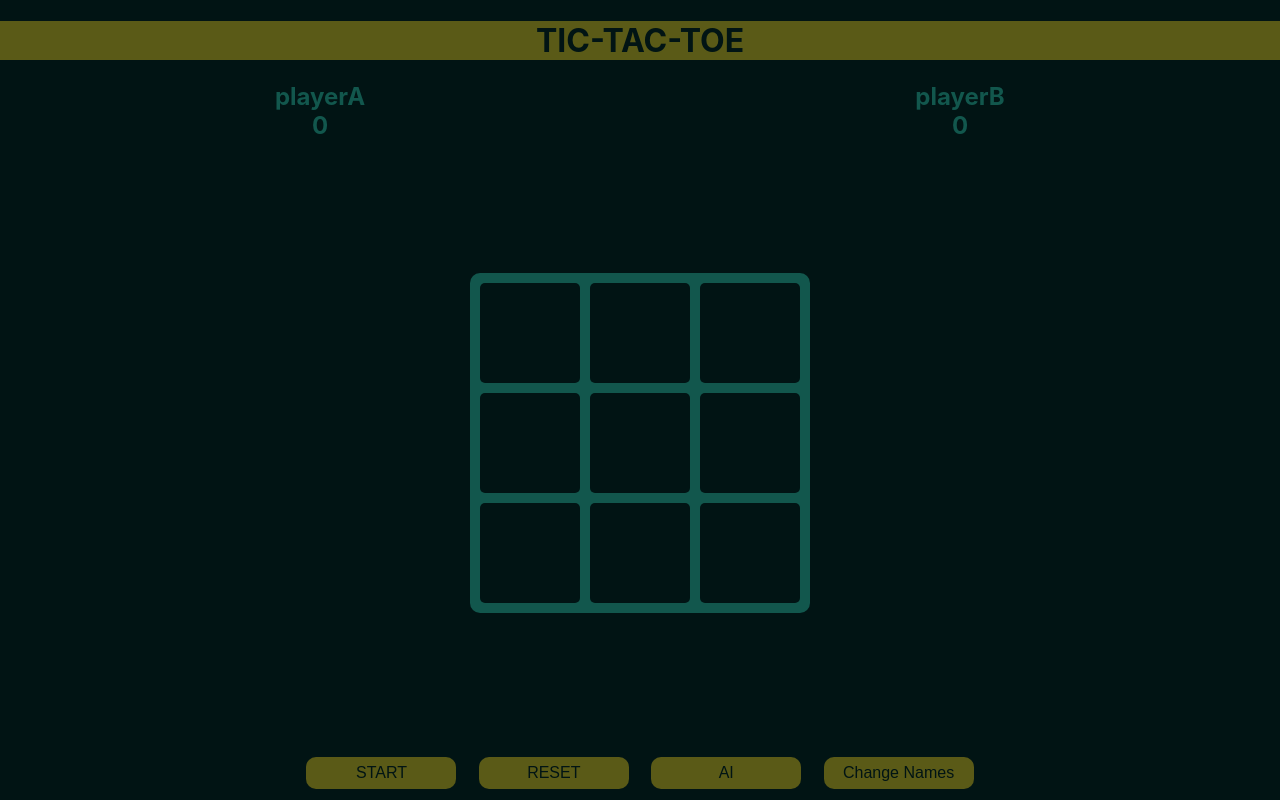
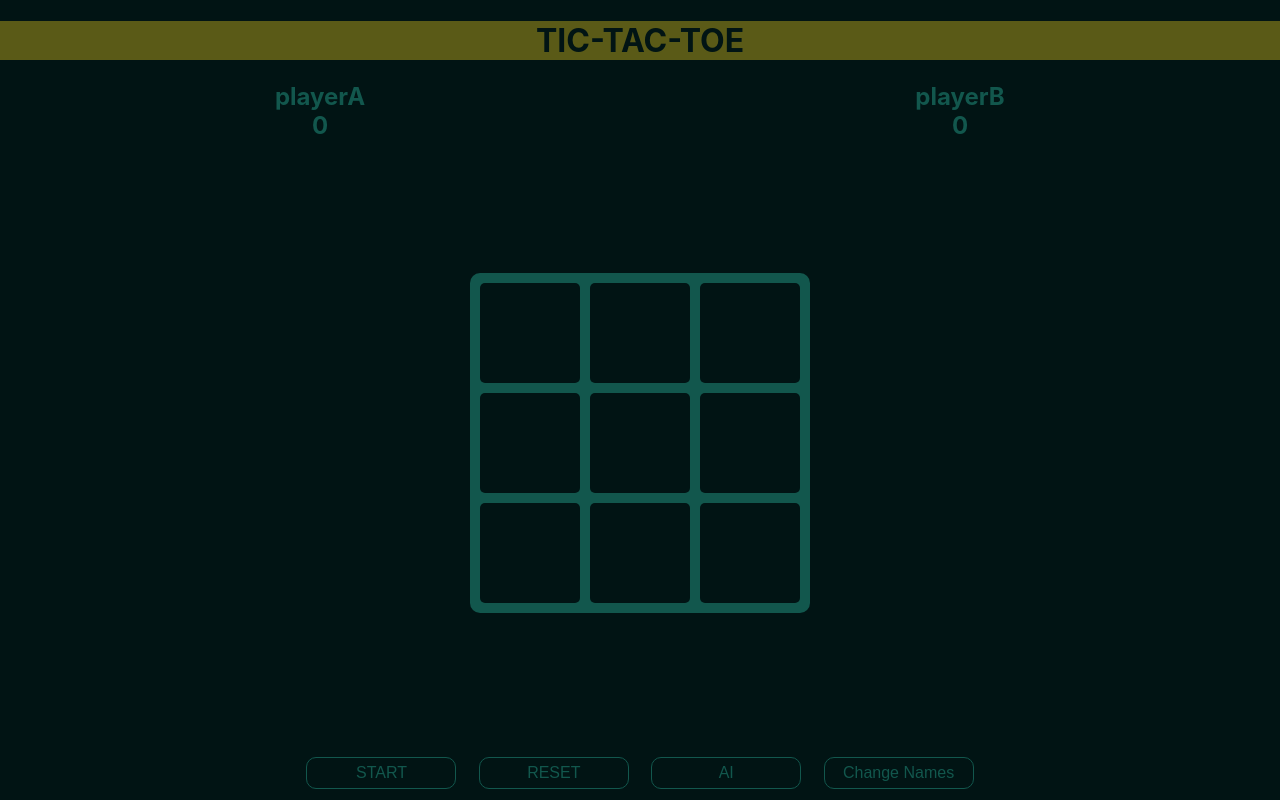
Before and after one commit to Mohammedramadan99/react-tic-tac-toe, a React (Create React App) app: page / in a window 1280 px wide. Built offline with nearby package versions, Linux system fonts and the light colour scheme.

Commit message:
style the buttons

```diff
--- a/src/App.css
+++ b/src/App.css
@@ -23,9 +23,15 @@ h1 {
   width: 150px;
   height: 2em;
   font-size: 1em;
+  background-color: #011414;
+  color: rgb(18, 87, 77);
+  border: 1px solid rgb(18, 87, 77);
+  border-radius: 10px;
+  margin: 0.7em;
+}
+
+.button:hover {
   background-color: rgb(90, 90, 23);
   color: #011414;
   border: none;
-  border-radius: 10px;
-  margin: 0.7em;
 }
```
